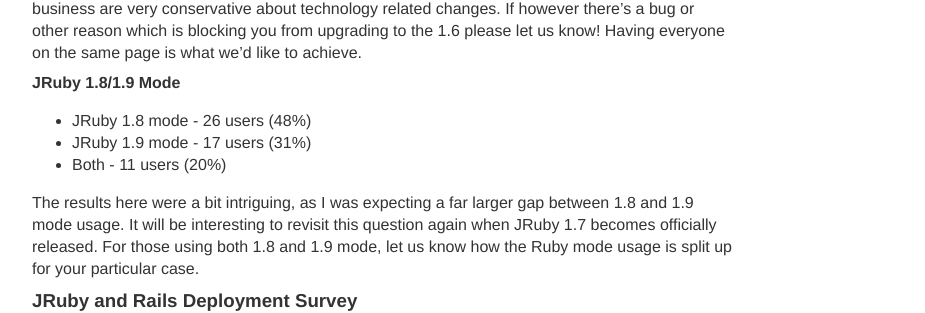
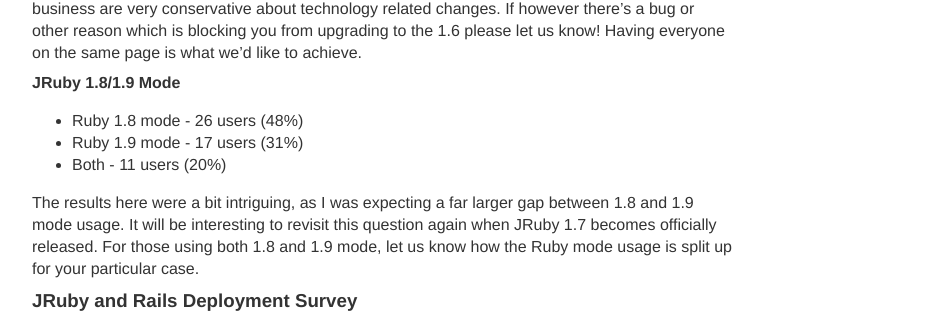
Before and after one commit to jruby/blog.jruby.org, a Jekyll site: the page built from _posts/2011-11-17-jrubycommunity.md, in a window 1280 px wide and 900 px high, scrolled down 2722 px. Shown: the part 166-479 px from the top of the window, without its empty margins (18-943 px from the left). Built offline with Jekyll 4.4.1, drawn with Linux system fonts in a browser that asks for light colours.

Commit message:
Typo JRuby -> Ruby on the last two bullet points.

```diff
--- a/_posts/2011-11-17-jrubycommunity.md
+++ b/_posts/2011-11-17-jrubycommunity.md
@@ -87,8 +87,8 @@
 
 #### JRuby 1.8/1.9 Mode
 
-* JRuby 1.8 mode - 26 users (48%)
-* JRuby 1.9 mode - 17 users (31%)
+* Ruby 1.8 mode - 26 users (48%)
+* Ruby 1.9 mode - 17 users (31%)
 * Both - 11 users (20%)
 
 The results here were a bit intriguing, as I was expecting a far larger gap between 1.8 and 1.9 mode usage. It will be interesting to revisit this question again when JRuby 1.7 becomes officially released. For those using both 1.8 and 1.9 mode, let us know how the Ruby mode usage is split up for your particular case.
```
